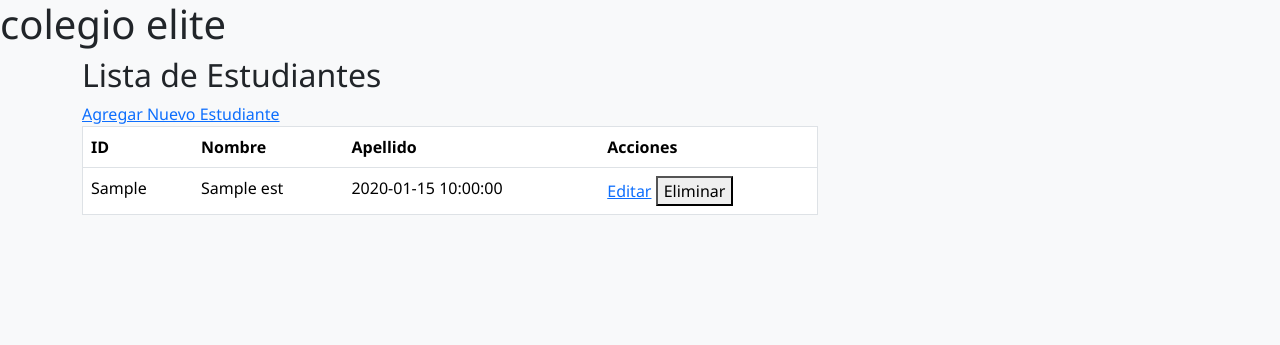
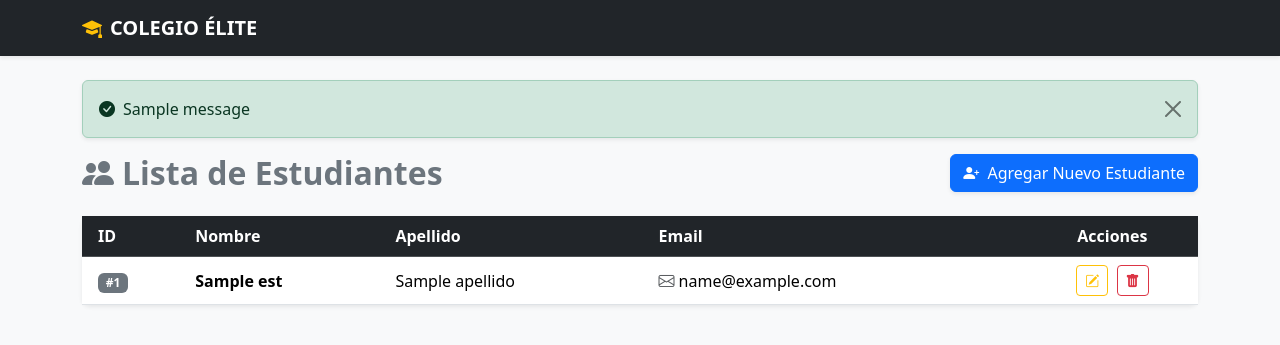
Before and after one commit to ramirezlopezbenjamin-alt/colegio_elite, a Flask app: template templates/estudiante/index.html in a window 1280 px wide. Shown: the top 345 px of the page. Run offline with Flask 3, Linux system fonts and the light colour scheme; the template is opened without the code that fills it: most values are stand-ins (such as "Sample title", 1, 10 or a date in 2020); one stand-in notice (Sample message) is shown; some libraries are stand-ins or nearby versions.

Commit message:
agrege el trabajo de vistas (agragando tambien el bootstrap) edite el app.py y tambien el estudiante_controllers.py

```diff
--- a/app.py
+++ b/app.py
@@ -1,15 +1,15 @@
 from flask import Flask, redirect, url_for
 from controllers.estudiante_controllers import estudiante_bp
-import mysql.connector
+
 
 app = Flask(__name__)
+app.secret_key = 'clave_secreta_colegio_elite'  # Necesaria para activar las alertas flash
 
-# Registrar el Blueprint (controlador) de estudiantes
+# Registrar Blueprint
 app.register_blueprint(estudiante_bp)
 
 @app.route('/')
 def home():
-    # Redirigir la raíz del sitio a la lista de estudiantes
     return redirect(url_for('estudiante.index'))
 
 if __name__ == '__main__':
--- a/templates/estudiante/index.html
+++ b/templates/estudiante/index.html
@@ -1,36 +1,57 @@
-{% extends 'layout.html'%}
+{% extends 'layout.html' %}
 
-{% block contenido %}
-<h2>Lista de Estudiantes</h2>
-<a href="{{ url_for('estudiante.create') }}">Agregar Nuevo Estudiante</a>
+{% block title %}Lista de Estudiantes{% endblock %}
 
+{% block content %}
+<div class="d-flex justify-content-between align-items-center mb-4">
+    <h2 class="fw-bold text-secondary mb-0"><i class="bi bi-people-fill me-2"></i>Lista de Estudiantes</h2>
+    <a href="{{ url_for('estudiante.create') }}" class="btn btn-primary shadow-sm">
+        <i class="bi bi-person-plus-fill me-1"></i> Agregar Nuevo Estudiante
+    </a>
+</div>
 
-<table class="table" border="1">
-    <thead>
+<div class="card border-0 shadow-sm rounded-3">
+    <div class="card-body p-0">
+        <div class="table-responsive">
+            <table class="table table-hover align-middle mb-0">
+                <thead class="table-dark">
                     <tr>
-            <th>ID</th>
+                        <th class="ps-3">ID</th>
                         <th>Nombre</th>
                         <th>Apellido</th>
-
-            <th>Acciones</th>
+                        <th>Email</th>
+                        <th class="text-center">Acciones</th>
                     </tr>
                 </thead>
                 <tbody>
                     {% for est in estudiantes %}
                     <tr>
-            <td>{{ est.id_estudiante }}</td>
-            <td>{{ est.nombre}}</td>
-            <td>{{ est.fecha_nacimiento }}</td>
-
-            <td>
-                <a href="{{ url_for('estudiante.editar', id=est.id_estudiante) }}">Editar</a>
-                <form action="{{ url_for('estudiante.eliminar', id=est.id_estudiante) }}" method="POST" style="display:inline;">
-                    <button type="submit">Eliminar</button>
+                        <td class="ps-3"><span class="badge bg-secondary">#{{ est.id }}</span></td>
+                        <td class="fw-semibold">{{ est.nombre }}</td>
+                        <td>{{ est.apellido }}</td>
+                        <td><i class="bi bi-envelope me-1 text-muted"></i>{{ est.email }}</td>
+                        <td class="text-center">
+                            <a href="{{ url_for('estudiante.editar', id=est.id) }}" class="btn btn-sm btn-outline-warning me-1" title="Editar">
+                                <i class="bi bi-pencil-square"></i>
+                            </a>
+                            <form action="{{ url_for('estudiante.eliminar', id=est.id) }}" method="POST" class="d-inline">
+                                <button type="submit" class="btn btn-sm btn-outline-danger" onclick="return confirm('¿Seguro que deseas eliminar este estudiante?');" title="Eliminar">
+                                    <i class="bi bi-trash-fill"></i>
+                                </button>
                             </form>
+                        </td>
+                    </tr>
+                    {% else %}
+                    <tr>
+                        <td colspan="5" class="text-center text-muted py-4">
+                            <i class="bi bi-inbox display-6 d-block mb-2"></i>
+                            No hay estudiantes registrados.
                         </td>
                     </tr>
                     {% endfor %}
                 </tbody>
             </table>
-
+        </div>
+    </div>
+</div>
 {% endblock %}
--- a/templates/layout.html
+++ b/templates/layout.html
@@ -1,21 +1,42 @@
 <!DOCTYPE html>
-<html lang="en">
+<html lang="es">
 <head>
     <meta charset="UTF-8">
     <meta name="viewport" content="width=device-width, initial-scale=1.0">
-    <link rel="stylesheet" href="{{ url_for('static', filename='css/bootstrap.min.css') }}">
-    <link rel="stylesheet" href="{{ url_for('static', filename='css/estilos.css') }}">
-    <title>Colegio Elite</title>
+    <title>{% block title %}Colegio Élite{% endblock %}</title>
+    <!-- Bootstrap CSS -->
+    <link href="https://cdn.jsdelivr.net/npm/bootstrap@5.3.2/dist/css/bootstrap.min.css" rel="stylesheet">
+    <!-- Bootstrap Icons -->
+    <link rel="stylesheet" href="https://cdn.jsdelivr.net/npm/bootstrap-icons@1.11.1/font/bootstrap-icons.css">
 </head>
-<body>
-    <h1>colegio elite</h1>
-    <div class="container">
-  <div class="row">
-    <div class=col-8 col-md-6 col-lg-4">
-{% block contenido %} {% endblock %}
+<body class="bg-light">
 
+    <!-- Navbar estilizada -->
+    <nav class="navbar navbar-expand-lg navbar-dark bg-dark shadow-sm mb-4">
+        <div class="container">
+            <a class="navbar-brand fw-bold text-uppercase" href="{{ url_for('estudiante.index') }}">
+                <i class="bi bi-mortarboard-fill me-2 text-warning"></i>Colegio Élite
+            </a>
+        </div>
+    </nav>
+
+    <div class="container mb-5">
+        <!-- Contenedor para mensajes de confirmación/alerta -->
+        {% with messages = get_flashed_messages(with_categories=true) %}
+          {% if messages %}
+            {% for category, message in messages %}
+              <div class="alert alert-{{ category }} alert-dismissible fade show shadow-sm" role="alert">
+                <i class="bi bi-check-circle-fill me-2"></i>{{ message }}
+                <button type="button" class="btn-close" data-bs-dismiss="alert" aria-label="Close"></button>
+              </div>
+            {% endfor %}
+          {% endif %}
+        {% endwith %}
+
+        {% block content %}{% endblock %}
     </div>
 
-    <script src="{{ url_for('static', filename='js/bootstrap.bundle.min.js') }}"></script>
+    <!-- Bootstrap JS -->
+    <script src="https://cdn.jsdelivr.net/npm/bootstrap@5.3.2/dist/js/bootstrap.bundle.min.js"></script>
 </body>
 </html>
```
Also changed, not shown: controllers/estudiante_controllers.py (+4 -6 lines), templates/estudiante/create.html (+33 -13 lines), templates/estudiante/editar.html (+35 -11 lines). Lines whose indentation alone changed are shown as unchanged.
